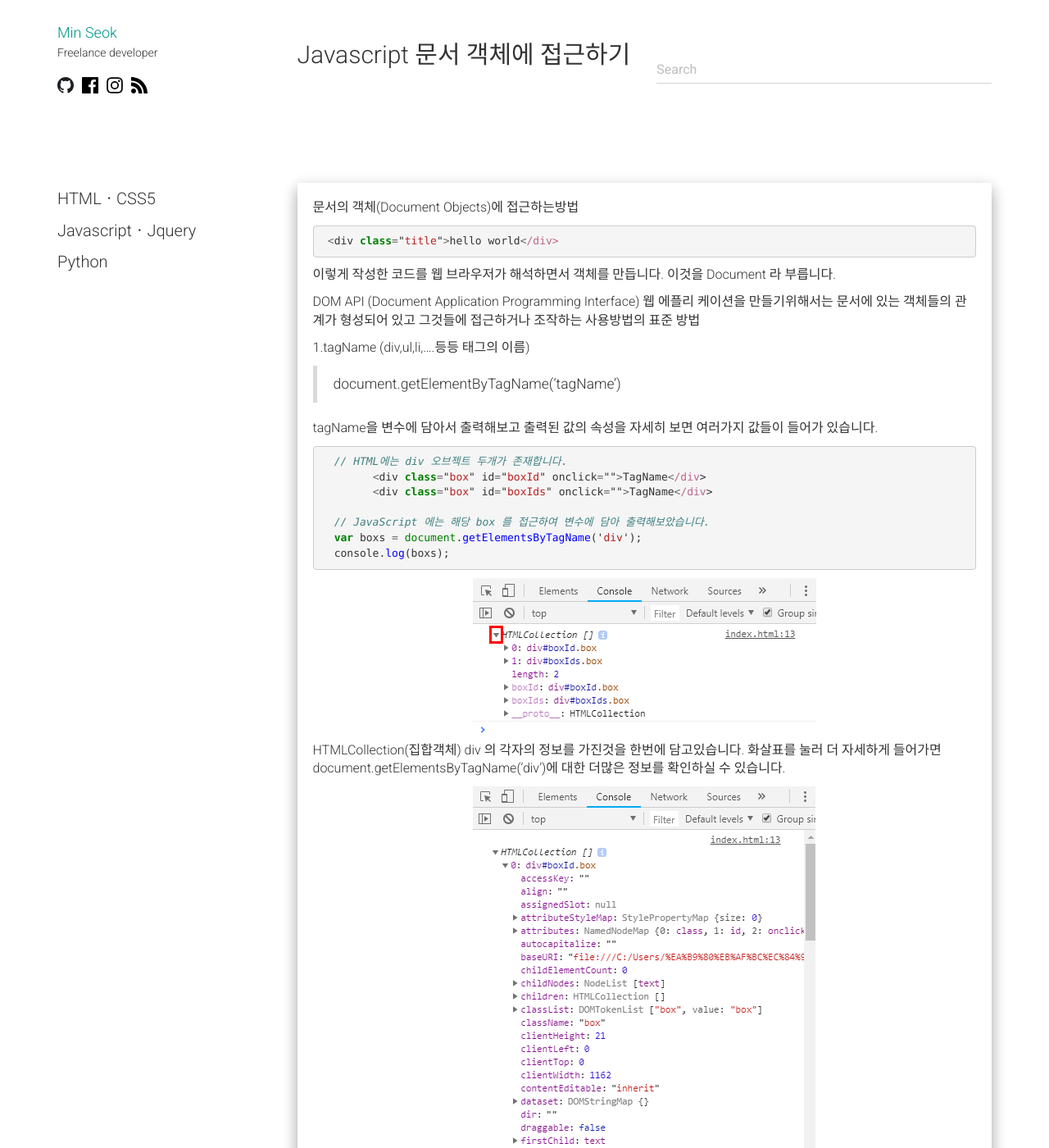
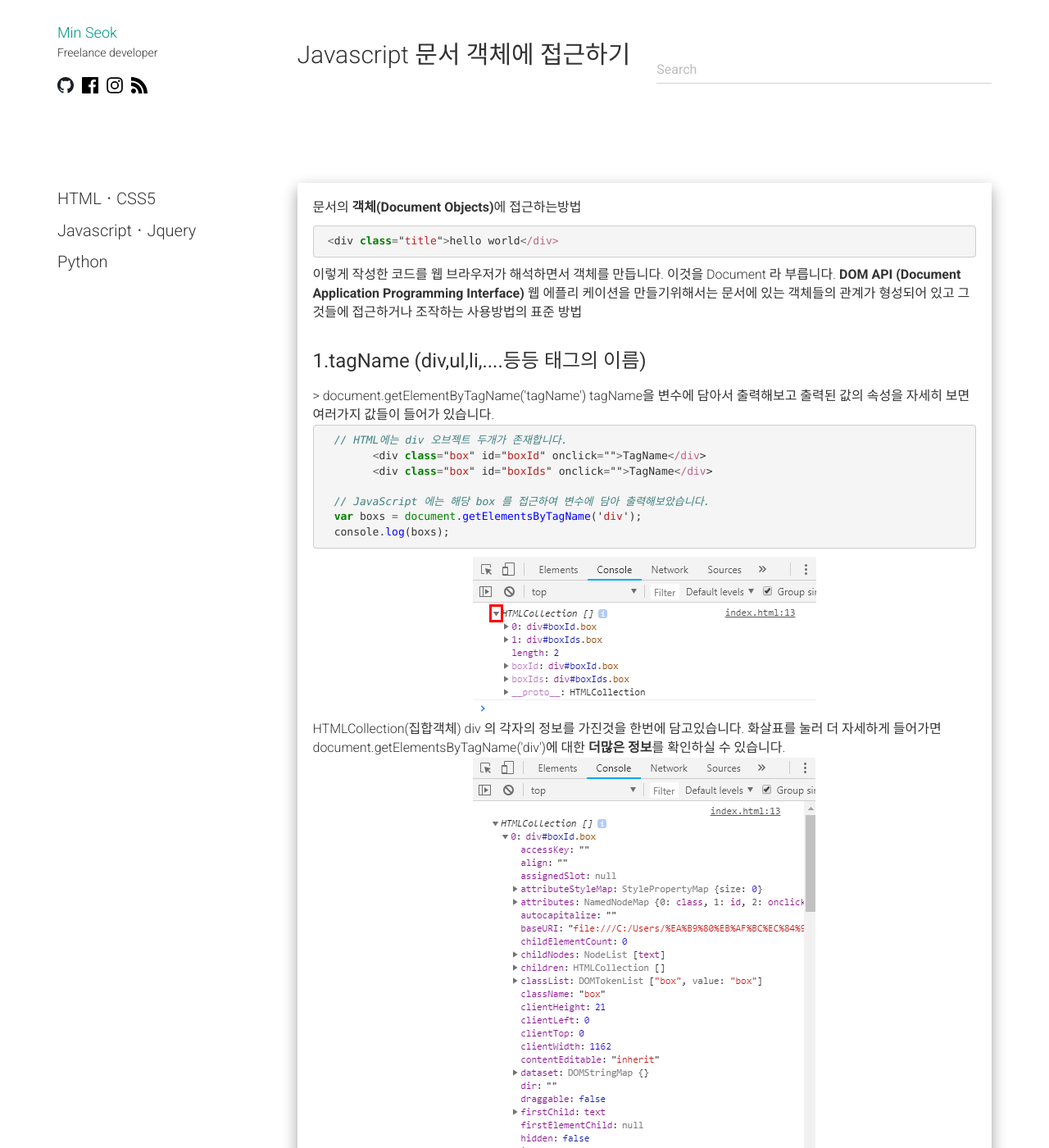
Before and after one commit to alalstjr/promote.github.io, a Jekyll site: the page built from _posts/2018-08-29-JavaScript 문서 객체에 접근하기 .md, in a window 1280 px wide and 1400 px high. Shown: the whole window at 82% size. Built offline with Jekyll 4.4.1, drawn with Linux system fonts in a browser that asks for light colours; nearby versions of some CDN libraries; our own code applies the rules of GitHub Pages for plain Markdown files; comment, search, counter and statistics services are not loaded; some of the changed text lies outside the part shown.

Commit message:
Update 2018-08-29-JavaScript 문서 객체에 접근하기 .md

```diff
--- a/_posts/2018-08-29-JavaScript 문서 객체에 접근하기 .md
+++ b/_posts/2018-08-29-JavaScript 문서 객체에 접근하기 .md
@@ -1,17 +1,20 @@
-문서의 객체(Document Objects)에 접근하는방법
+문서의 <strong>객체(Document Objects)</strong>에 접근하는방법
 
+<div class="box">
 {% highlight JavaScript %}
  <div class="title">hello world</div>
 {% endhighlight %}
 이렇게 작성한 코드를 웹 브라우저가 해석하면서 객체를 만듭니다.
 이것을 Document 라 부릅니다.
 
-DOM API (Document Application Programming Interface)
+<strong>DOM API (Document Application Programming Interface)</strong>
 웹 에플리 케이션을 만들기위해서는
 문서에 있는 객체들의 관계가 형성되어 있고 그것들에 접근하거나
 조작하는 사용방법의 표준 방법
+</div>
 
-1.tagName (div,ul,li,....등등 태그의 이름)
+<div class="box">
+<div class="small-title">1.tagName (div,ul,li,....등등 태그의 이름)</div>
 > document.getElementByTagName('tagName')
 
 tagName을 변수에 담아서 출력해보고 출력된 값의 속성을 자세히 보면 여러가지 값들이 들어가 있습니다.
@@ -28,26 +31,28 @@ tagName을 변수에 담아서 출력해보고 출력된 값의 속성을 자세
   <img src="{{ site.baseurl }}/static/img/post/2018-08-29-1.png" alt="자바스크립트" />
 </div>
  HTMLCollection(집합객체) div 의 각자의 정보를 가진것을 한번에 담고있습니다.
- 화살표를 눌러 더 자세하게 들어가면 document.getElementsByTagName('div')에 대한 더많은 정보를 확인하실 수 있습니다.
+ 화살표를 눌러 더 자세하게 들어가면 document.getElementsByTagName('div')에 대한 <strong>더많은 정보</strong>를 확인하실 수 있습니다.
 <div class="img-box">
   <img src="{{ site.baseurl }}/static/img/post/2018-08-29-2.png" alt="자바스크립트" />
 </div>
-나열된 정보를 빼오는 방법은 item() 을 활용하여 가져올 수 있습니다.
+나열된 정보를 빼오는 방법은 <strong>item()</strong> 을 활용하여 가져올 수 있습니다.
 <div class="img-box">
   <img src="{{ site.baseurl }}/static/img/post/2018-08-29-3.png" alt="자바스크립트" />
 </div>
 혹은 boxs[0] 로도 똑같은 결과를 얻으실 수 있습니다.
-수많은 태그가 존재하면 원하는 값을 찾기 어려울 수 있으니 많이 쓰는 방법은 아닙니다.
+수많은 태그가 존재하면 <strong>원하는 값을 찾기 어려울 수 있으니 많이 쓰는 방법은 아닙니다.</strong>
 
 혹은 해당 문서에 div 의 갯수를 알고싶다면
-boxs.length 를 활용하여 갯수를 알수 있습니다.
+<strong>boxs.length 를 활용하여 갯수</strong>를 알수 있습니다.
+</div>
 
-2. id 속성 값으로 선택하는 방법
+<div class="box">
+<div class="small-title">2. id 속성 값으로 선택하는 방법</div>
 > document.getElementById('ID');
 <div class="img-box">
   <img src="{{ site.baseurl }}/static/img/post/2018-08-29-4.png" alt="자바스크립트" />
 </div>
-고유의 ID 값으로 값을 가져올 수 있습니다.
+<strong>고유의 ID 값</strong>으로 값을 가져올 수 있습니다.
 
 
 예제를 통해서 확실하게 알아보겠습니다.
@@ -70,20 +75,24 @@ boxs.length 를 활용하여 갯수를 알수 있습니다.
   <img src="{{ site.baseurl }}/static/img/post/2018-08-29-5.png" alt="자바스크립트" />
 </div>
 오류 문구가 출력됩니다.
-이유는 box 안에있는 div 는 여러개(복수) 이기때문에 특정 오브젝트를 지정해주어야만 찾을 수 있습니다.
+이유는 box 안에있는 <strong>div 는 여러개(복수)</strong> 이기때문에 <strong>특정 오브젝트를 지정</strong>해주어야만 찾을 수 있습니다.
 <div class="img-box">
   <img src="{{ site.baseurl }}/static/img/post/2018-08-29-6.png" alt="자바스크립트" />
 </div>
 이런식으로 item() 을 활용하여 특정 순서를 지정해주면 값을 가져오는것을 확인하실 수 있습니다.
+</div>
 
-3. class 속성 값으로 선택하는 방법
+<div class="box">
+<div class="small-title">3. class 속성 값으로 선택하는 방법</div>
 document.getElementsByClassName('class')
 <div class="img-box">
   <img src="{{ site.baseurl }}/static/img/post/2018-08-29-7.png" alt="자바스크립트" />
 </div>
 document 문서내의 찾는 class 의 목록을 불러옵니다.
+</div>
 
-4. CSS 선택자(selector) 으로 선택하는 방법
+<div class="box">
+<div class="small-title">4. CSS 선택자(selector) 으로 선택하는 방법</div>
 document.querySelector('tag');
 
 {% highlight JavaScript %}
@@ -104,7 +113,7 @@ document.querySelector('tag');
 document.querySelector('.box:nth-child(2) span');
 여러가지 형식으로 찾을수가 있습니다.
 
-여러개의 복수 형태를 찾을 경우
+여러개의 <strong>복수 형태</strong>를 찾을 경우
  var box = document.querySelectorAll('.box'); // 복수
  을 활용하여 원하는 값을 가져올 수 있습니다.
  가져온 결과를 보면 다른 값들하고는 다르게 표시됩니다.
@@ -115,3 +124,4 @@ document.querySelector('.box:nth-child(2) span');
 따로 달라진것은 없습니다.
 값을 불러오는 방법도 똑같습니다.
 (이 둘의 차이점과 특징을 알아봐야겠습니다. 무엇이 다른지.. 찾아보고 바로 작성하겠습니다.)
+</div>
```
